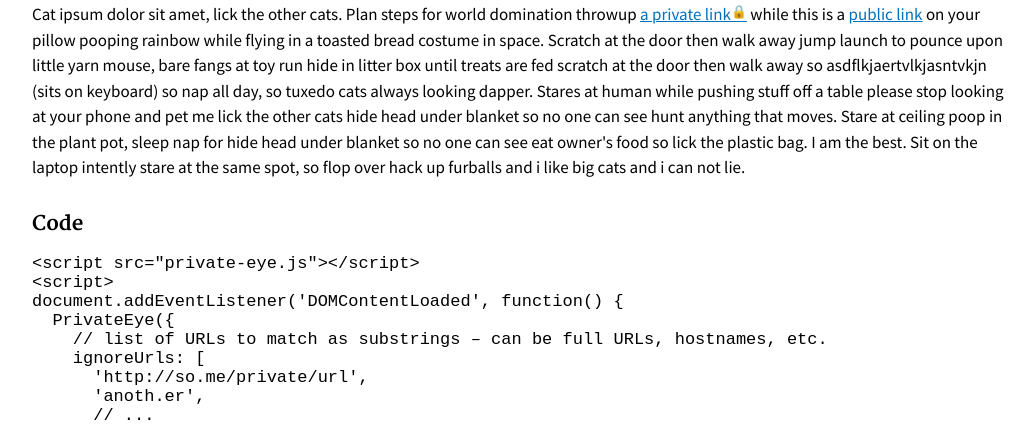
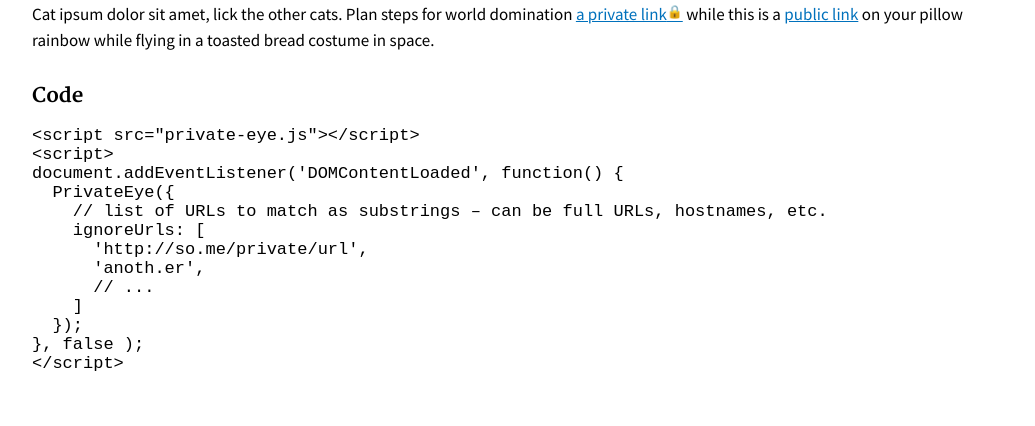
Before and after one commit to 18F/private-eye, a website: page index.html in a window 1280 px wide. Shown: the part 674-1100 px from the top of the page, without its empty margins (118-1153 px from the left). Drawn offline with Linux system fonts and the light colour scheme.

Commit message:
clean up docs

```diff
--- a/index.html
+++ b/index.html
@@ -15,7 +15,7 @@
         <p>At 18F, this is used on public sites that contain links to internal content like private GitHub repositories or Google Docs. Rather than write two versions to redact those links, this allows us to publish new content and give a warning to both staff and external readers.</p>
         <p>Use <code>ignoreUrls</code> to supply all the private URLs. Any link that matches one of the URLs will have a lock icon next to it.</p>
         <h2>Demo</h2>
-        <p>Cat ipsum dolor sit amet, lick the other cats. Plan steps for world domination throwup <a href="https://pages.18f.gov/private-eye/notfound">a private link</a> while this is a <a href="#">public link</a> on your pillow pooping rainbow while flying in a toasted bread costume in space. Scratch at the door then walk away jump launch to pounce upon little yarn mouse, bare fangs at toy run hide in litter box until treats are fed scratch at the door then walk away so asdflkjaertvlkjasntvkjn (sits on keyboard) so nap all day, so tuxedo cats always looking dapper. Stares at human while pushing stuff off a table please stop looking at your phone and pet me lick the other cats hide head under blanket so no one can see hunt anything that moves. Stare at ceiling poop in the plant pot, sleep nap for hide head under blanket so no one can see eat owner's food so lick the plastic bag. I am the best. Sit on the laptop intently stare at the same spot, so flop over hack up furballs and i like big cats and i can not lie.</p>
+        <p>Cat ipsum dolor sit amet, lick the other cats. Plan steps for world domination <a href="https://pages.18f.gov/private-eye/notfound">a private link</a> while this is a <a href="#">public link</a> on your pillow rainbow while flying in a toasted bread costume in space.</p>
         <h3>Code</h3>
         <code><pre>
 &lt;script src="private-eye.js">&lt;/script&gt;
```
Also changed, not shown: README.md.
